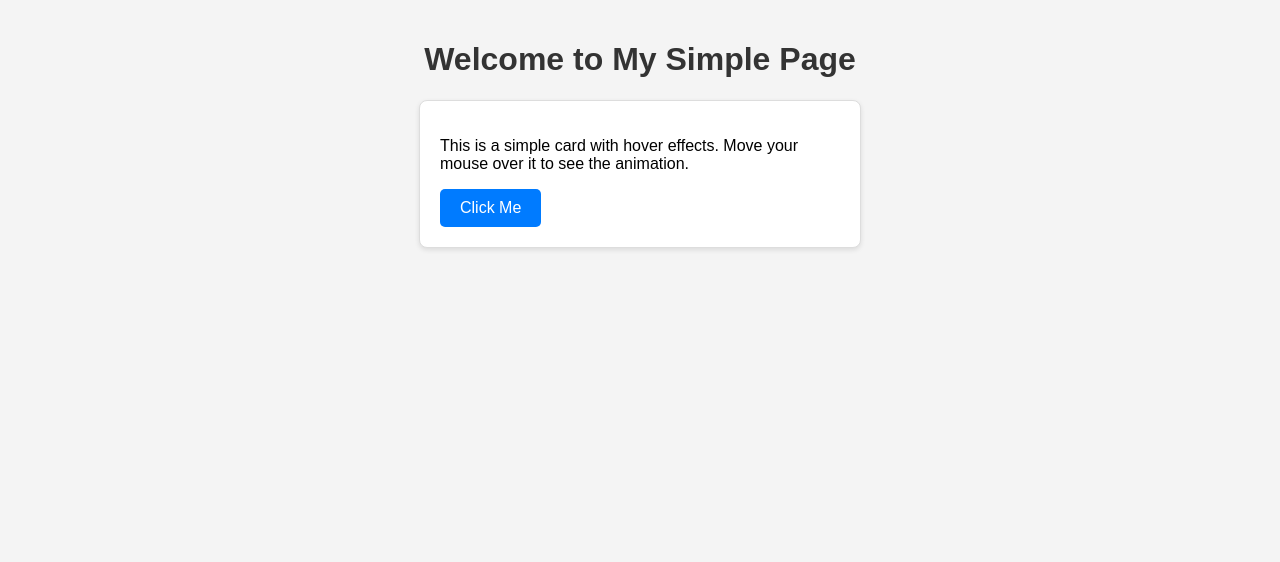
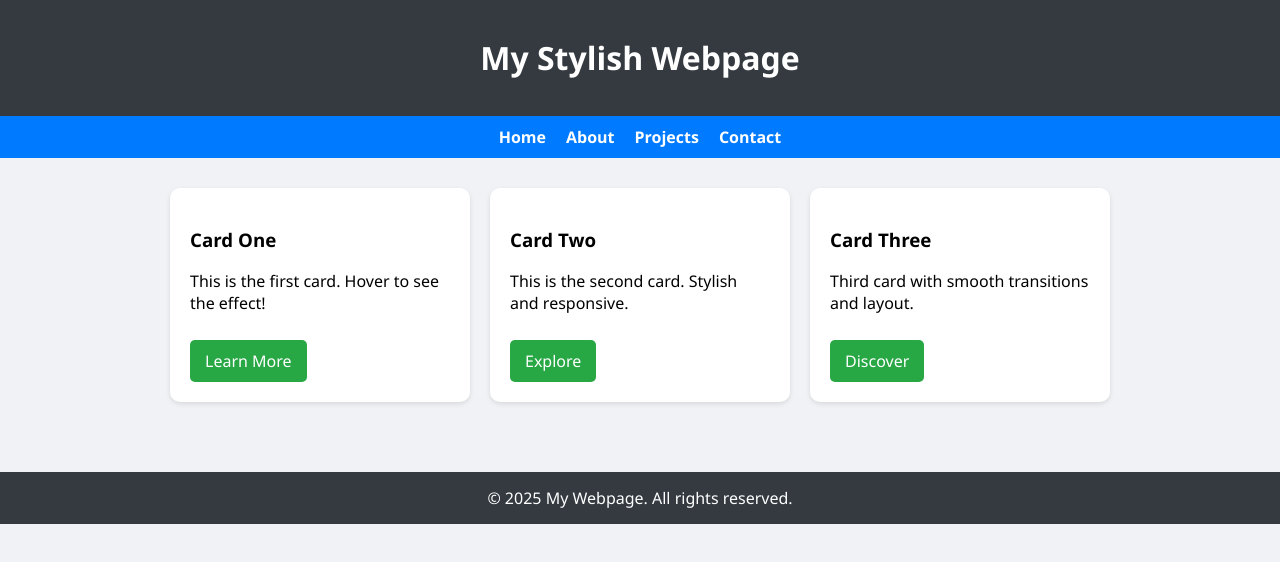
Before and after one commit to CabansagJ/jericute, a plain HTML site: page index.html in a window 1280 px wide. Drawn offline with Linux system fonts and the light colour scheme.

Commit message:
Update index.html

```diff
--- a/index.html
+++ b/index.html
@@ -2,59 +2,125 @@
 <html lang="en">
 <head>
   <meta charset="UTF-8">
-  <title>Simple Styled Page</title>
+  <title>Enhanced Webpage</title>
   <style>
-    body {
-      font-family: Arial, sans-serif;
-      background-color: #f4f4f4;
-      margin: 0;
-      padding: 20px;
+    * {
+      box-sizing: border-box;
     }
 
-    h1 {
-      color: #333;
+    body {
+      font-family: 'Segoe UI', sans-serif;
+      background-color: #f0f2f5;
+      margin: 0;
+      padding: 0;
+    }
+
+    header {
+      background-color: #343a40;
+      color: white;
+      padding: 15px 30px;
       text-align: center;
+    }
+
+    nav {
+      background-color: #007BFF;
+      display: flex;
+      justify-content: center;
+      gap: 20px;
+      padding: 10px 0;
+    }
+
+    nav a {
+      color: white;
+      text-decoration: none;
+      font-weight: bold;
+      transition: color 0.3s ease;
+    }
+
+    nav a:hover {
+      color: #ffc107;
+    }
+
+    .container {
+      display: flex;
+      flex-wrap: wrap;
+      justify-content: center;
+      padding: 30px;
+      gap: 20px;
     }
 
     .card {
       background-color: white;
-      border: 1px solid #ddd;
-      border-radius: 8px;
+      border-radius: 10px;
+      box-shadow: 0 2px 5px rgba(0,0,0,0.1);
       padding: 20px;
-      margin: 20px auto;
-      max-width: 400px;
-      box-shadow: 0 2px 5px rgba(0,0,0,0.1);
+      width: 300px;
       transition: transform 0.3s ease, box-shadow 0.3s ease;
     }
 
     .card:hover {
       transform: translateY(-5px);
-      box-shadow: 0 4px 10px rgba(0,0,0,0.2);
+      box-shadow: 0 4px 12px rgba(0,0,0,0.2);
     }
 
     .button {
       display: inline-block;
-      padding: 10px 20px;
-      background-color: #007BFF;
+      margin-top: 10px;
+      padding: 10px 15px;
+      background-color: #28a745;
       color: white;
+      border-radius: 5px;
       text-decoration: none;
-      border-radius: 5px;
       transition: background-color 0.3s ease;
     }
 
     .button:hover {
-      background-color: #0056b3;
+      background-color: #218838;
+    }
+
+    footer {
+      background-color: #343a40;
+      color: white;
+      text-align: center;
+      padding: 15px;
+      margin-top: 40px;
     }
   </style>
 </head>
 <body>
 
-  <h1>Welcome to My Simple Page</h1>
+  <header>
+    <h1>My Stylish Webpage</h1>
+  </header>
 
-  <div class="card">
-    <p>This is a simple card with hover effects. Move your mouse over it to see the animation.</p>
-    <a href="#" class="button">Click Me</a>
+  <nav>
+    <a href="#">Home</a>
+    <a href="#">About</a>
+    <a href="#">Projects</a>
+    <a href="#">Contact</a>
+  </nav>
+
+  <div class="container">
+    <div class="card">
+      <h3>Card One</h3>
+      <p>This is the first card. Hover to see the effect!</p>
+      <a href="#" class="button">Learn More</a>
+    </div>
+    <div class="card">
+      <h3>Card Two</h3>
+      <p>This is the second card. Stylish and responsive.</p>
+      <a href="#" class="button">Explore</a>
+    </div>
+    <div class="card">
+      <h3>Card Three</h3>
+      <p>Third card with smooth transitions and layout.</p>
+      <a href="#" class="button">Discover</a>
+    </div>
   </div>
+
+  <footer>
+    &copy; 2025 My Webpage. All rights reserved.
+  </footer>
 
 </body>
 </html>
```
